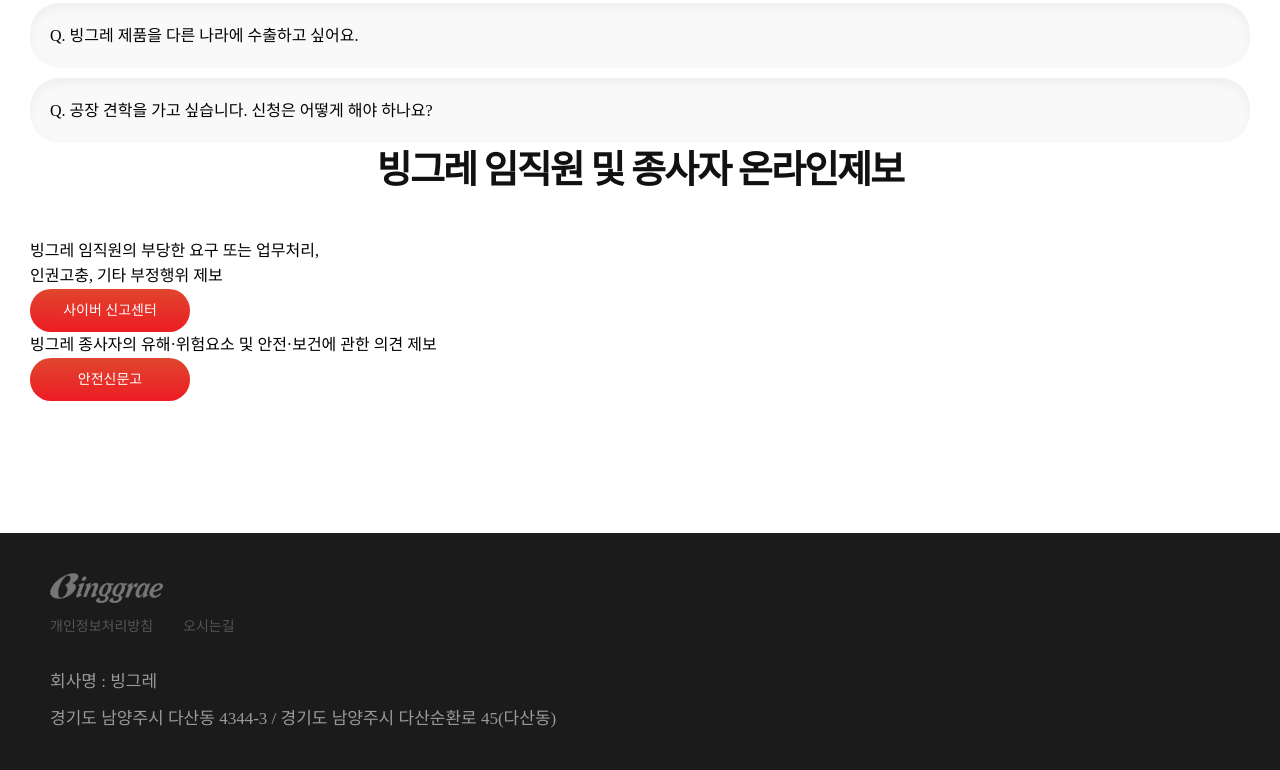
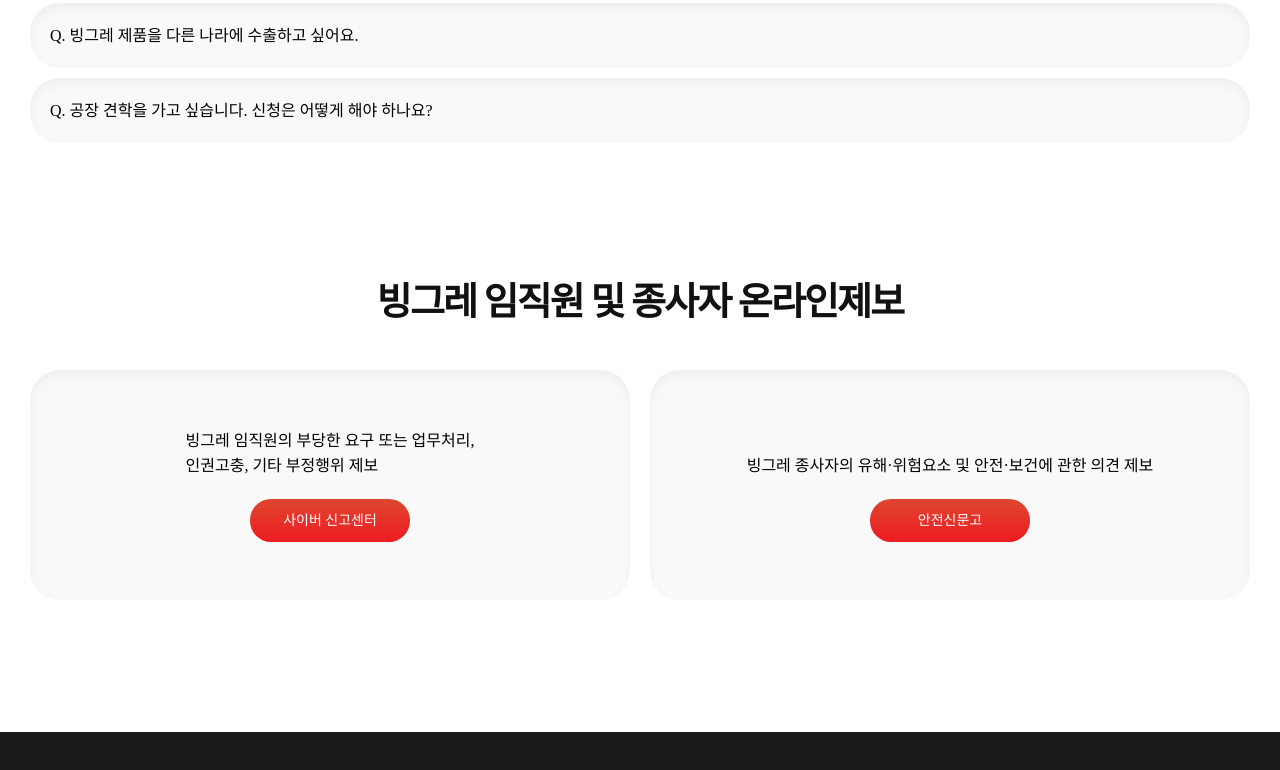
Before and after one commit to bansunhong/portfolio-bing, a React (Create React App) app: page / in a window 1280 px wide. Shown: the part 3009-3779 px from the top of the page. Built offline with nearby package versions, Linux system fonts and the light colour scheme.

Commit message:
완벽한코딩

```diff
--- a/src/features/main/CsReport.jsx
+++ b/src/features/main/CsReport.jsx
@@ -1,71 +1,37 @@
 import { NavLink } from "react-router-dom";
-import { motion, useAnimation, useInView } from "framer-motion";
-import { useRef, useEffect, useState } from "react";
 import Button from "../../components/common/ui/Button";
 import styles from "./Main.module.css";
+import useFadeUp from "../../hooks/useFadeUp";
 
 export default function CsReport() {
     const qnaList = [
         { id: 1, question: "빙그레 건강기능식품을 주문할 수 있는 몰이 따로 있나요?" },
-        { id: 2, question: "아이스크림, 음료 등 제품 공급(납품) 관련 문의드리고 싶어요. " },
-        { id: 3, question: "빙그레 제품을 구입할 수 있는 온라인 몰이 있나요? " },
+        { id: 2, question: "아이스크림, 음료 등 제품 공급(납품) 관련 문의드리고 싶어요." },
+        { id: 3, question: "빙그레 제품을 구입할 수 있는 온라인 몰이 있나요?" },
         { id: 4, question: "빙그레 제품을 다른 나라에 수출하고 싶어요." },
         { id: 5, question: "공장 견학을 가고 싶습니다. 신청은 어떻게 해야 하나요?" },
     ];
 
-    const sectionRef = useRef(null);
-    const controls = useAnimation();
-    const isInView = useInView(sectionRef, { amount: 0.3 });
+    const [csTitleRef, csTitleVisible] = useFadeUp();
+    const [csContentRef, csContentVisible] = useFadeUp();
 
-    const [lastScrollY, setLastScrollY] = useState(0);
-    const [scrollDirection, setScrollDirection] = useState("down");
+    const [reportTitleRef, reportTitleVisible] = useFadeUp();
+    const [reportContentRef, reportContentVisible] = useFadeUp();
 
-    const containerVariants = {
-        hidden: {},
-        show: { transition: { staggerChildren: 0.2 } },
-    };
-
-    const itemVariants = {
-        hidden: { opacity: 0, y: 50 },
-        show: { opacity: 1, y: 0, transition: { duration: 0.6, ease: "easeOut" } },
-    };
-
-    // 스크롤 방향 감지
-    useEffect(() => {
-        const handleScroll = () => {
-            const currentY = window.scrollY;
-            setScrollDirection(currentY > lastScrollY ? "down" : "up");
-            setLastScrollY(currentY);
-        };
-        window.addEventListener("scroll", handleScroll);
-        return () => window.removeEventListener("scroll", handleScroll);
-    }, [lastScrollY]);
-
-    // inView + 스크롤 방향에 따라 애니메이션
-    useEffect(() => {
-        if (isInView) {
-            if (scrollDirection === "down") {
-                controls.start("show"); // 내려올 때만 애니메이션
-            } else {
-                controls.set("show"); // 올라갈 때는 바로 표시
-            }
-        } else {
-            controls.set("hidden"); // 섹션 화면에서 벗어나면 숨김
-        }
-    }, [isInView, scrollDirection, controls]);
+    const [qnaRef, qnaVisible] = useFadeUp();
 
     return (
-        <section className={styles.mainSection3} ref={sectionRef}>
+        <section className={styles.mainSection3}>
             {/* 고객문의 및 불편사항 영역 */}
-            <motion.div className={styles.sectionCsBlock} variants={containerVariants} initial="hidden" animate={controls}>
+            <div className={styles.sectionCsBlock}>
                 {/* 제목 영역 */}
-                <motion.h3 className={styles.sectionTitle} variants={itemVariants}>
+                <h3 ref={csTitleRef} className={`${styles.sectionTitle} ${csTitleVisible ? styles.fadeUpActive : styles.fadeUpInit}`}>
                     고객문의 및 불편사항
-                </motion.h3>
+                </h3>
 
                 {/* CS 영역 */}
-                <div className={styles.sectionCsBox}>
-                    <motion.div className={styles.CsBoxBanners} variants={itemVariants}>
+                <div ref={csContentRef} className={`${styles.sectionCsBox} ${csContentVisible ? styles.fadeUpActiveSlow : styles.fadeUpInit}`}>
+                    <div className={styles.CsBoxBanners}>
                         <NavLink className={styles.qnaBoxBanner01}>
                             <h4>이메일 상담</h4>
                             <p className={styles.bannerDescription}>
@@ -82,43 +48,46 @@
                                 <span>09:00~17:30</span>
                             </div>
                         </NavLink>
-                    </motion.div>
+                    </div>
                 </div>
 
                 {/* qna 영역 */}
-                <motion.div className={styles.qnaBoxHeader} variants={itemVariants}>
+                <div className={styles.qnaBoxHeader}>
                     <h4>자주 묻는 질문에 내용이 없을 경우, 이메일 및 전화 상담 바랍니다.</h4>
                     <NavLink className={styles.qnaBoxBtnMore}>
                         <Button variant="secondary">더보기</Button>
                     </NavLink>
-                </motion.div>
+                </div>
 
-                <motion.ul className={styles.qnaBoxList} variants={containerVariants}>
+                {/* qna 리스트 영역 */}
+                <ul ref={qnaRef} className={`${styles.qnaBoxList} ${qnaVisible ? styles.fadeUpActiveSlow : styles.fadeUpInit}`}>
                     {qnaList.map((q) => (
-                        <motion.li key={q.id} variants={itemVariants}>
+                        <li key={q.id}>
                             <NavLink>Q. {q.question}</NavLink>
-                        </motion.li>
+                        </li>
                     ))}
-                </motion.ul>
-            </motion.div>
+                </ul>
+            </div>
 
             {/* 빙그레 임직원 및 종사자 온라인제보 */}
-            <div>
-                <h3 className={styles.sectionTitle}>빙그레 임직원 및 종사자 온라인제보</h3>
-                <div className={styles.sectionTipOffBlock}>
-                    <div>
+            <div className={styles.sectionReportBlock}>
+                <div ref={reportTitleRef} className={`${styles.sectionTitle} ${reportTitleVisible ? styles.fadeUpActive : styles.fadeUpInit}`}>
+                    빙그레 임직원 및 종사자 온라인제보
+                </div>
+                <div ref={reportContentRef} className={`${styles.sectionReportBox} ${reportContentVisible ? styles.fadeUpActiveSlow : styles.fadeUpInit}`}>
+                    <div className={styles.ReportInnerArea}>
                         <NavLink>
-                            <p>
+                            <p className={styles.description}>
                                 빙그레 임직원의 부당한 요구 또는 업무처리, <br />
                                 인권고충, 기타 부정행위 제보
                             </p>
-                            <Button variant="primary">사이버 신고센터</Button>
+                            <span className={styles.ReportInnerBtn}>사이버 신고센터</span>
                         </NavLink>
                     </div>
-                    <div>
+                    <div className={styles.ReportInnerArea}>
                         <NavLink>
-                            <p>빙그레 종사자의 유해·위험요소 및 안전·보건에 관한 의견 제보</p>
-                            <Button variant="primary">안전신문고</Button>
+                            <p className={styles.description}>빙그레 종사자의 유해·위험요소 및 안전·보건에 관한 의견 제보</p>
+                            <span className={styles.ReportInnerBtn}>안전신문고</span>
                         </NavLink>
                     </div>
                 </div>
--- a/src/features/main/Main.module.css
+++ b/src/features/main/Main.module.css
@@ -29,7 +29,7 @@
     .mainSearchTag .searchArea .icon {font-size:20px;}
     .mainSearchTag .searchArea {height:45px;}
     .mainSearchTag .searchArea input {font-size:var(--font-size-xs);}
-    .mainSearchTag .searchArea .searchBtn {height:30px; font-size:10px; max-width:120px;}
+    .mainSearchTag .searchArea .searchBtn {height:30px; font-size:10px; max-width:100px;}
     .mainSearchTag .TagList ul li {font-size:10px; min-width:auto; height:30px; line-height:30px; padding:0 10px; white-space:nowrap;}
 }
 
@@ -102,7 +102,7 @@
   transform: translateY(60px);
 }
 .show {
-  animation: fadeUp 1.9s cubic-bezier(0.22, 1, 0.36, 1) forwards;
+  animation: fadeUp 1.2s cubic-bezier(0.22, 1, 0.36, 1) forwards;
 }
 
 @keyframes fadeUp {
@@ -134,7 +134,7 @@
   display: flex;
   justify-content: center;
   align-items: center;
-  transition: transform 0.8s ease;
+  transition: transform 0.4s ease;
 }
 .sliderProductLink:hover {
   transform: translateY(-10px);
@@ -188,7 +188,7 @@
   position:relative;
   display: block;
   border-radius: 30px;
-  transition: transform 0.8s ease;
+  transition: transform 0.4s ease;
 }
 .sliderBrandLink:hover {
   transform: translateY(-10px);
@@ -287,6 +287,9 @@
 
 
 /* CsReport  */
+.sectionCsBlock {
+  margin-bottom: 132px;
+}
 .mainSection3 {
   margin-bottom: 132px;
 }
@@ -411,6 +414,63 @@
   transform: translateY(-50%);
 }
 
+/* 빙그레 임직원 및 종사자 온라인제보 */
+.sectionReportBlock {}
+.sectionReportBox {
+  display: flex;
+  gap: 20px;
+}
+.ReportInnerArea {
+  flex: 1;
+}
+.ReportInnerArea a {
+  padding: 45px 25px 58px;
+  min-height: 230px;
+  display: flex;
+  flex-direction: column;
+  gap: 20px;
+  align-items:center;
+  justify-content: flex-end;
+  box-shadow: inset 0px 5px 10px 0 rgba(121, 121, 121, 0.08);
+  border-radius: 30px;
+  background-color: #f9f9f9;
+}
+.ReportInnerArea a .description {
+  font-size: var(--font-size-xl);
+}
+.ReportInnerArea a .ReportInnerBtn {
+  display: inline-block;
+  border-radius: 21px;
+  box-shadow: inset 0px 5px 10px 0 rgba(121, 121, 121, 0.03);
+  background-image: linear-gradient(to top, #ed1c24, #e0462e);
+  color: #fff;
+  width: 160px;
+  height: 43px;
+  line-height: 43px;
+  text-align: center;
+  font-weight: 500;
+  font-size: var(--font-size-sm);
+}
+
+
+
+
+.fadeUpInit {
+  opacity: 0;
+  transform: translateY(40px);
+}
+
+.fadeUpActive {
+  opacity: 1;
+  transform: translateY(0);
+  transition: opacity 0.8s ease, transform 0.8s ease;
+}
+
+.fadeUpActiveSlow {
+  opacity: 1;
+  transform: translateY(0);
+  transition: opacity 1.1s ease, transform 1.1s ease;
+}
 
 
 @media screen and (max-width: 1700px) {}
@@ -424,6 +484,9 @@
     height: 65px;
     line-height: 65px;
     font-size: 16px;
+  }
+  .ReportInnerArea a .description {
+    font-size: var(--font-size-md);
   }
 }
 @media (max-width: 1024px) {
@@ -451,6 +514,9 @@
   .qnaBoxHeader h4 {
     font-size: var(--font-size-xl);
     line-height:25px;
+  }
+  .ReportInnerArea a .description {
+    font-size: var(--font-size-sm);
   }
 }
 @media screen and (max-width: 768px) {
@@ -520,5 +586,10 @@
     right:20px;
     transform: translateY(-50%);
   }
-
+  .sectionReportBox {
+    flex-direction: column;
+  }
+  .ReportInnerArea a .description {
+    font-size: var(--font-size-md);
+  }
 }
--- a/src/features/main/ProductBrandSlider.jsx
+++ b/src/features/main/ProductBrandSlider.jsx
@@ -112,7 +112,7 @@
                     }
                 }
             },
-            { threshold: 0.85 },
+            { threshold: 0.2 },
         );
         if (productRef.current) observer.observe(productRef.current);
         if (brandRef.current) observer.observe(brandRef.current);
--- /dev/null
+++ b/src/hooks/useFadeUp.js
@@ -0,0 +1,34 @@
+import { useEffect, useRef, useState } from "react";
+
+function useFadeUp() {
+    const ref = useRef(null);
+    const [visible, setVisible] = useState(false);
+
+    useEffect(() => {
+        const element = ref.current;
+        if (!element) return;
+
+        const observer = new IntersectionObserver(
+            ([entry]) => {
+                if (entry.isIntersecting) {
+                    setVisible(true);
+                } else {
+                    if (entry.boundingClientRect.top > 0) {
+                        setVisible(false);
+                    }
+                }
+            },
+            {
+                threshold: 0,
+            },
+        );
+
+        observer.observe(element);
+
+        return () => observer.disconnect();
+    }, []);
+
+    return [ref, visible];
+}
+
+export default useFadeUp;
```
